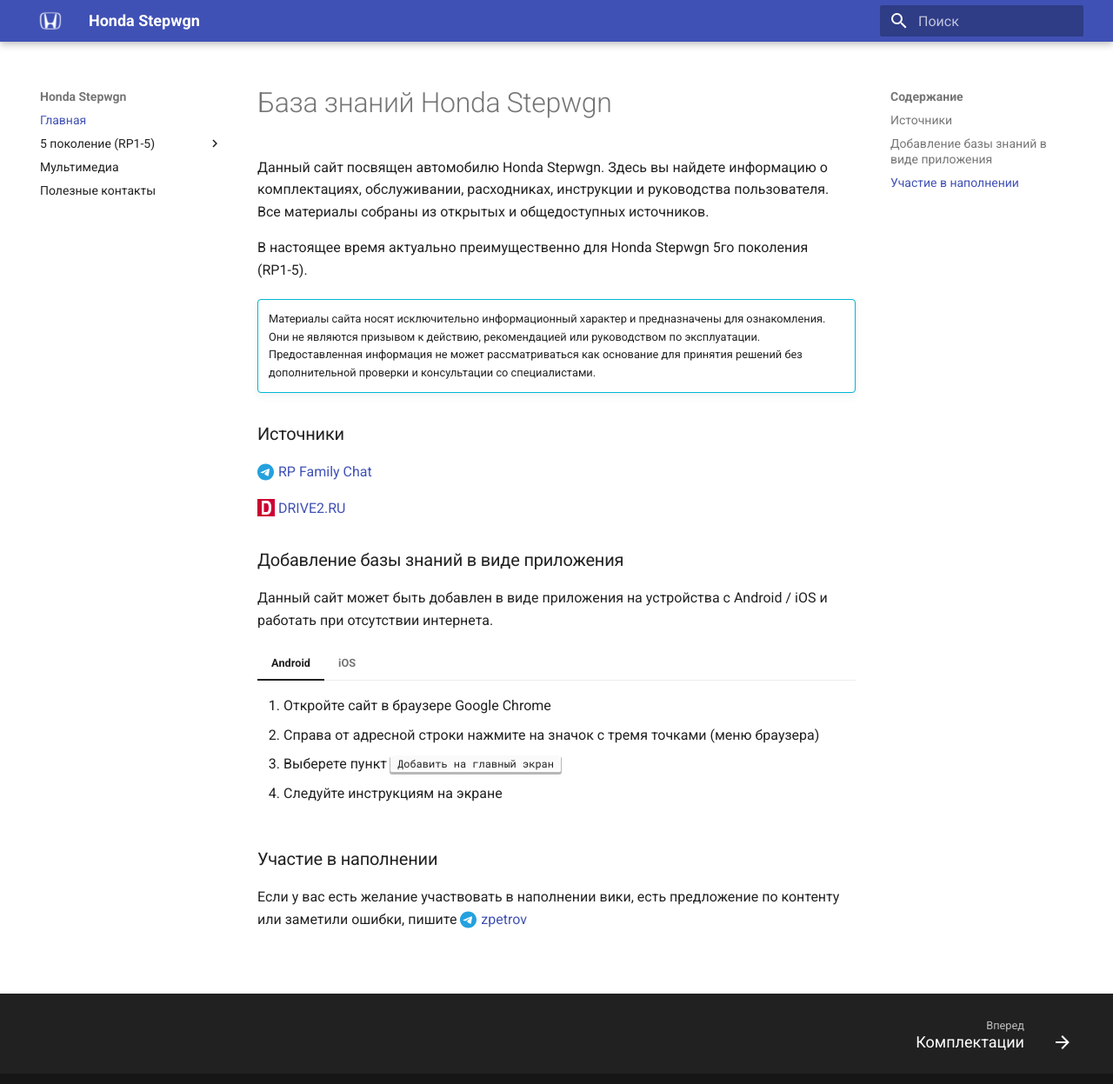
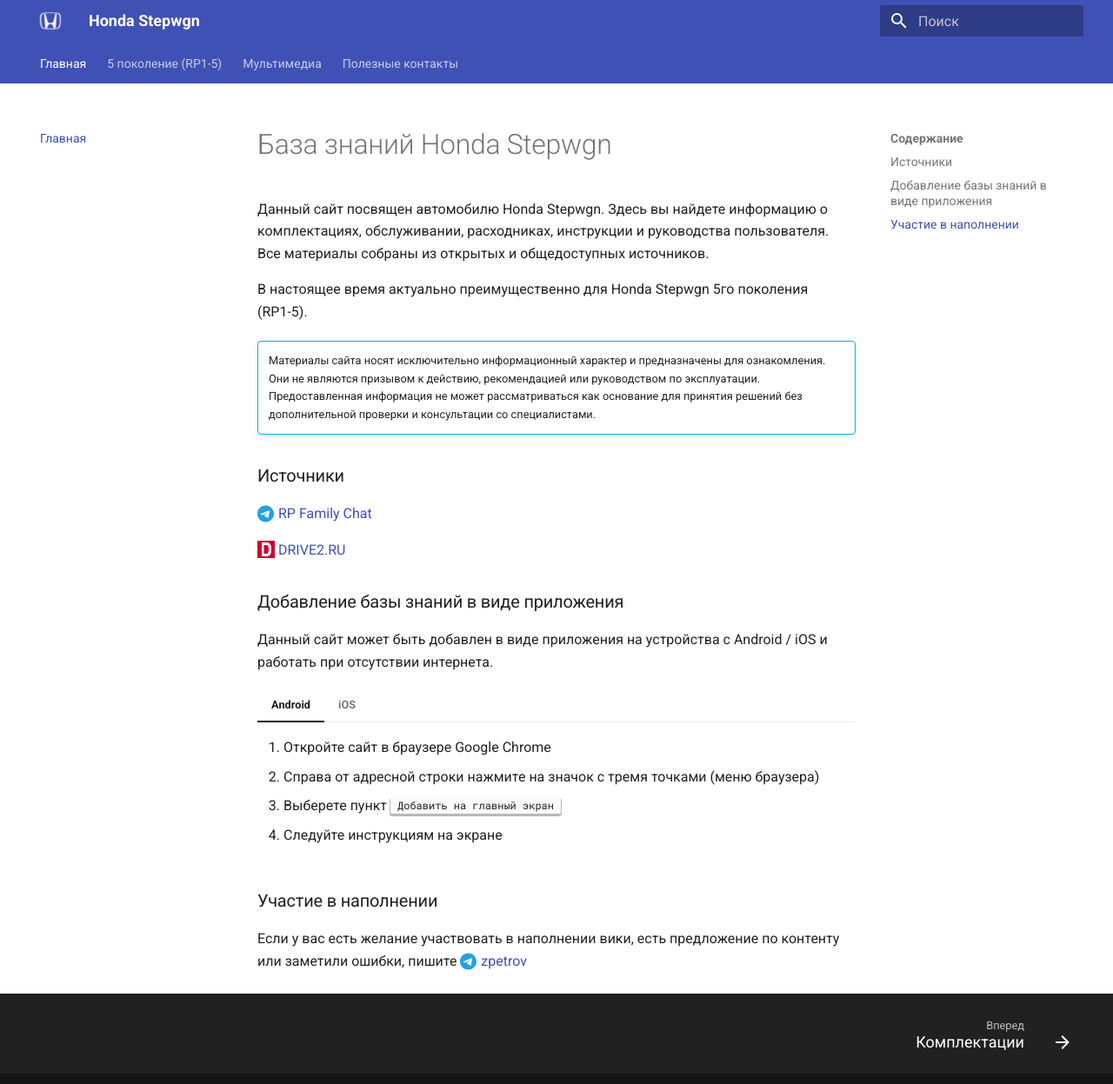
Before and after one commit to stepwgn/stepwgn.github.io, an MkDocs documentation site: the page built from docs/index.md, in a window 1280 px wide and 1259 px high. Shown: the top 1247 px of the window at 87% size. Built offline with MkDocs 1.6.1 and Material for MkDocs 9.7.7, drawn with Linux system fonts in a browser that asks for light colours.

Commit message:
Add navigation settings
Signed-off-by: Zakhar Petrov <46595458+zakhar-petrov@users.noreply.github.com>

```diff
--- a/mkdocs.yml
+++ b/mkdocs.yml
@@ -30,6 +30,10 @@
     - content.footnote.tooltips
     - content.tooltips
     - navigation.footer
+    - navigation.sections
+    - navigation.tabs
+    - navigation.top
+    - toc.follow
 
 extra:
   analytics:
```
